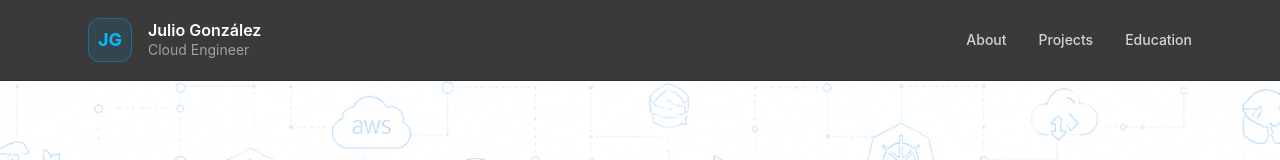
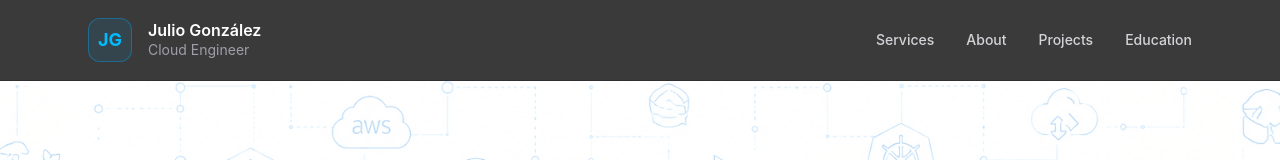
Before and after one commit to GonzalezJulio/cloud-engineer-portfolio, a React (Vite) app: page / in a window 1280 px wide. Shown: the top 160 px of the page. Built offline with nearby package versions, Linux system fonts and the light colour scheme.

Commit message:
feat: Servicio

```diff
--- a/src/constants/navbar.ts
+++ b/src/constants/navbar.ts
@@ -6,6 +6,10 @@ export const navbar = {
   },
 
   links: [
+    {
+      label: "Services",
+      href: "#services",
+    },
     {
       label: "About",
       href: "#about",
--- a/src/pages/HomePage.tsx
+++ b/src/pages/HomePage.tsx
@@ -3,6 +3,7 @@ import { HeroSection } from "@/sections/Hero/HeroSection.tsx";
 import { ProjectSection } from "@/sections/Projects/ProjectSection.tsx";
 import { EducationSection } from "@/sections/Education/EducationSection.tsx";
 import { CTASection } from "@/sections/CTA/CTASection.tsx";
+import { ServicioSection } from "@/sections/Servicio/ServicioSection.tsx";
 import { Footer } from "@/sections/Footer/Footer.tsx";
 import { Navbar } from "@/components/layout/Navbar/Navbar";
 
@@ -24,6 +25,8 @@ export function HomePage() {
 
       <CTASection />
 
+      <ServicioSection />
+
       <Footer />
     </section>
   );
--- /dev/null
+++ b/src/sections/Servicio/ServicioSection.tsx
@@ -0,0 +1,144 @@
+import { ArrowUpRight, Box, GitBranch, Server } from "lucide-react";
+
+const services = [
+  {
+    id: 1,
+    icon: Box,
+    title: "Dockerization",
+    description:
+      "Package your application into Docker containers for a more consistent and portable deployment environment.",
+    features: [
+      "Dockerfile configuration",
+      "Docker Compose setup",
+      "Environment variables configuration",
+    ],
+    price: "US$50–100",
+  },
+  {
+    id: 2,
+    icon: Server,
+    title: "VPS / AWS Deployment",
+    description:
+      "Deploy your application to a VPS or AWS EC2 instance with the essential configuration to get it running.",
+    features: [
+      "Linux server setup",
+      "Application deployment",
+      "Basic HTTPS and networking configuration",
+    ],
+    price: "US$100–180",
+  },
+  {
+    id: 3,
+    icon: GitBranch,
+    title: "CI/CD Automation",
+    description:
+      "Automate your application's build and deployment process with a practical GitHub Actions workflow.",
+    features: [
+      "GitHub Actions pipeline",
+      "Automated build and validation",
+      "Deployment workflow configuration",
+    ],
+    price: "US$150–300",
+  },
+];
+
+export function ServicioSection() {
+  const contactEmail = "gonzalezjuliodev@gmail.com";
+
+  return (
+    <section
+      id="services"
+      className="scroll-mt-24 bg-slate-50 px-6 py-24"
+    >
+      <div className="mx-auto max-w-6xl">
+        <div className="mx-auto mb-14 max-w-3xl text-center">
+          <p className="mb-3 text-sm font-semibold uppercase tracking-[0.2em] text-sky-600">
+            DevOps Services
+          </p>
+
+          <h2 className="text-3xl font-bold text-slate-800 md:text-4xl">
+            Infrastructure. Automation. Delivery.
+          </h2>
+
+          <p className="mt-5 text-base leading-7 text-slate-600 md:text-lg">
+            Practical deployment and automation solutions to help you run
+            your applications with a more reliable and repeatable workflow.
+          </p>
+        </div>
+
+        <div className="grid grid-cols-1 gap-8 md:grid-cols-2 lg:grid-cols-3">
+          {services.map((service) => {
+            const Icon = service.icon;
+
+            const subject = encodeURIComponent(
+              `Project inquiry: ${service.title}`
+            );
+
+            const body = encodeURIComponent(
+              `Hi Julio,\n\nI'm interested in your ${service.title} service.\n\nProject details:\n`
+            );
+
+            return (
+              <article
+                key={service.id}
+                className="group flex h-full flex-col rounded-2xl border border-slate-200 bg-white p-7 shadow-sm transition-all duration-300 hover:-translate-y-2 hover:border-sky-500 hover:shadow-xl hover:shadow-sky-500/10"
+              >
+                <div className="mb-6 flex h-12 w-12 items-center justify-center rounded-xl bg-sky-100 text-sky-700 transition-colors group-hover:bg-sky-600 group-hover:text-white">
+                  <Icon size={24} strokeWidth={1.8} />
+                </div>
+
+                <h3 className="text-xl font-semibold text-slate-800">
+                  {service.title}
+                </h3>
+
+                <p className="mt-3 min-h-20 text-sm leading-6 text-slate-600">
+                  {service.description}
+                </p>
+
+                <ul className="mt-5 space-y-3">
+                  {service.features.map((feature) => (
+                    <li
+                      key={feature}
+                      className="flex items-start gap-3 text-sm text-slate-600"
+                    >
+                      <span className="mt-1 text-sky-600">✓</span>
+                      <span>{feature}</span>
+                    </li>
+                  ))}
+                </ul>
+
+                <div className="mt-7 border-t border-slate-100 pt-5">
+                  <p className="text-xs font-medium uppercase tracking-wider text-slate-500">
+                    Indicative price
+                  </p>
+
+                  <p className="mt-1 text-2xl font-bold text-slate-800">
+                    {service.price}
+                  </p>
+
+                  <p className="mt-2 text-xs leading-5 text-slate-500">
+                    Final pricing depends on project scope and requirements.
+                  </p>
+                </div>
+
+                <a
+                  href={`mailto:${contactEmail}?subject=${subject}&body=${body}`}
+                  className="mt-6 inline-flex items-center justify-center gap-2 rounded-lg bg-sky-600 px-5 py-3 text-sm font-semibold text-white transition hover:bg-sky-700"
+                >
+                  Discuss your project
+                  <ArrowUpRight size={16} />
+                </a>
+              </article>
+            );
+          })}
+        </div>
+
+        <p className="mx-auto mt-8 max-w-3xl text-center text-xs leading-5 text-slate-500">
+          Prices are estimates in USD. Cloud infrastructure, domains,
+          hosting and other third-party services are billed separately.
+          Every project is reviewed before a final quote is provided.
+        </p>
+      </div>
+    </section>
+  );
+}
```
Also changed, not shown: 1 other file (tests, documents, lock files or other folders).
